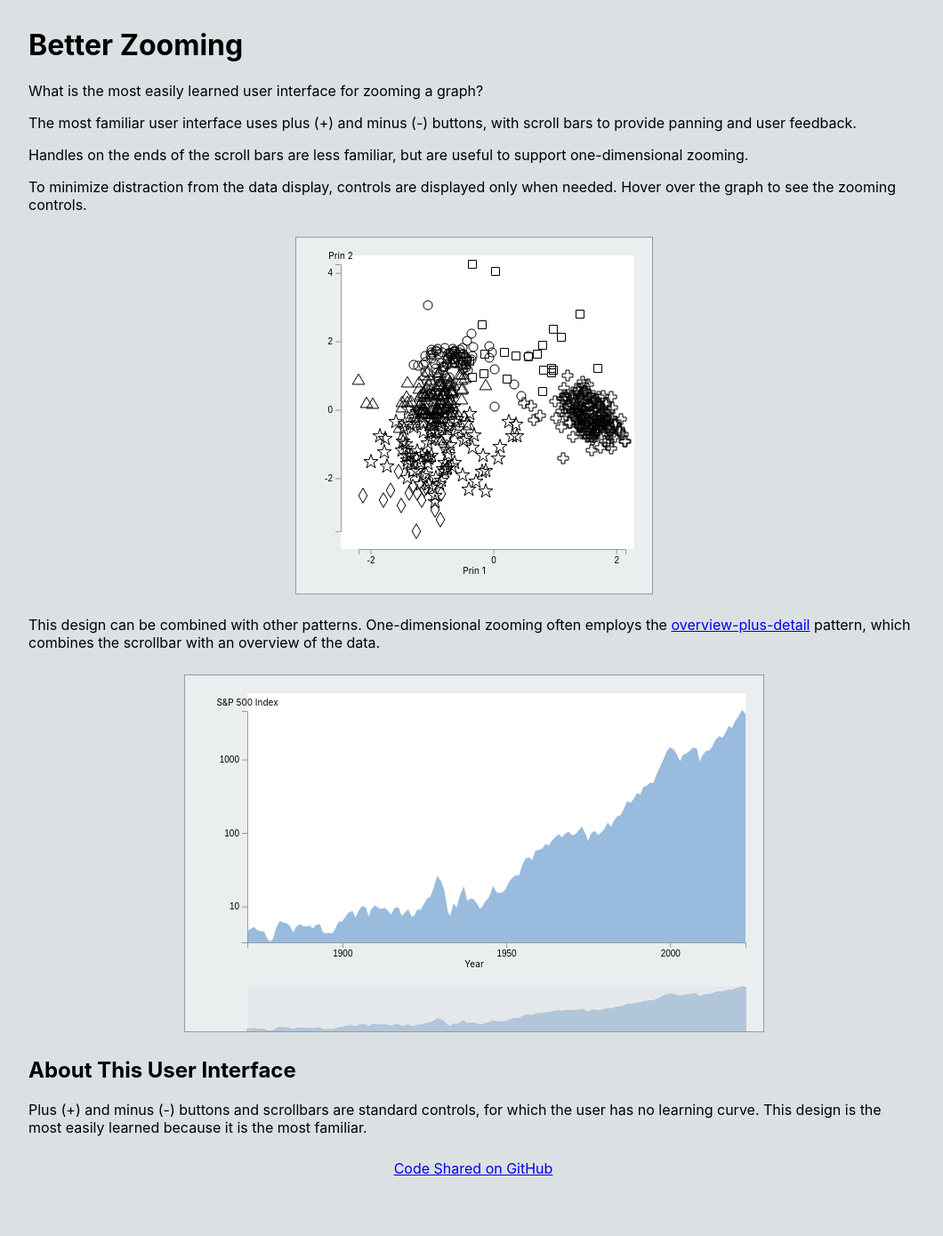
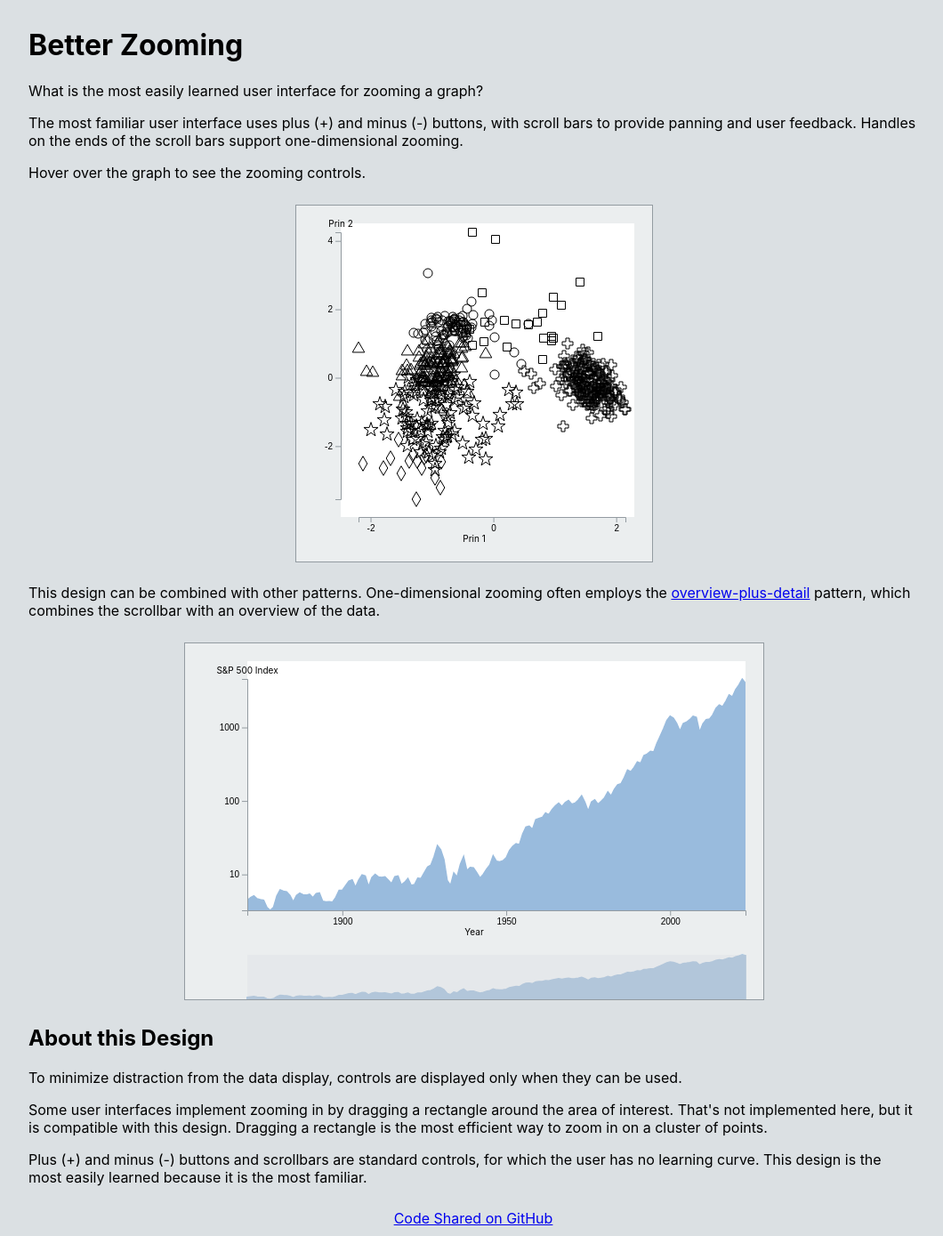
Before and after one commit to hemanrobinson/panning-zooming, a React (Create React App) app: page / in a window 1280 px wide. Shown: the whole page at 89% size, without its empty margins (108-1168 px from the left). Before the commit the page ends 1333 px from the top, so only its background shows below. Built offline with nearby package versions, Linux system fonts and the light colour scheme.

Commit message:
improve text

```diff
--- a/src/App.js
+++ b/src/App.js
@@ -15,13 +15,10 @@ const App = () => {
                 What is the most easily learned user interface for zooming a graph?
                 </p>
                 <p>
-                The most familiar user interface uses plus (+) and minus (-) buttons, with scroll bars to provide panning and user feedback.
+                The most familiar user interface uses plus (+) and minus (-) buttons, with scroll bars to provide panning and user feedback.  Handles  on the ends of the scroll bars support one-dimensional zooming.
                 </p>
                 <p>
-                Handles  on the ends of the scroll bars are less familiar, but are useful to support one-dimensional zooming.
-                </p>
-                <p>
-                To minimize distraction from the data display, controls are displayed only when needed.  Hover over the graph to see the zooming controls.
+                Hover over the graph to see the zooming controls.
                 </p>
             </div>
             <div className="Graph">
@@ -36,7 +33,13 @@ const App = () => {
                 <AreaPlot dataSet={ "S&P 500" } />
             </div>
             <div className="Description">
-                <h2>About This User Interface</h2>
+                <h2>About this Design</h2>
+                <p>
+                To minimize distraction from the data display, controls are displayed only when they can be used.
+                </p>
+                <p>
+                Some user interfaces implement zooming in by dragging a rectangle around the area of interest.  That's not implemented here, but it is compatible with this design.  Dragging a rectangle is the most efficient way to zoom in on a cluster of points.
+                </p>
                 <p>
                 Plus (+) and minus (-) buttons and scrollbars are standard controls, for which the user has no learning curve. This design is the most easily learned because it is the most familiar.
                 </p>
```
Also changed, not shown: 1 other file (tests, documents, lock files or other folders).
